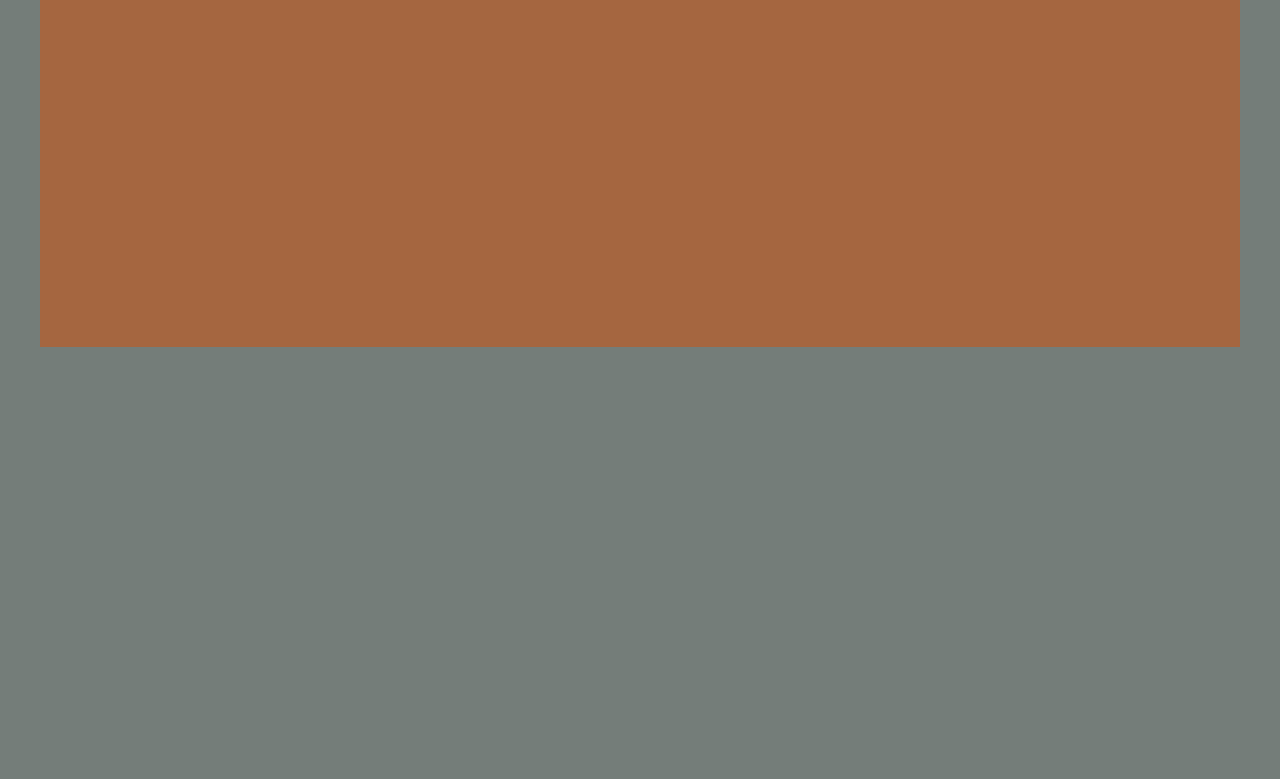
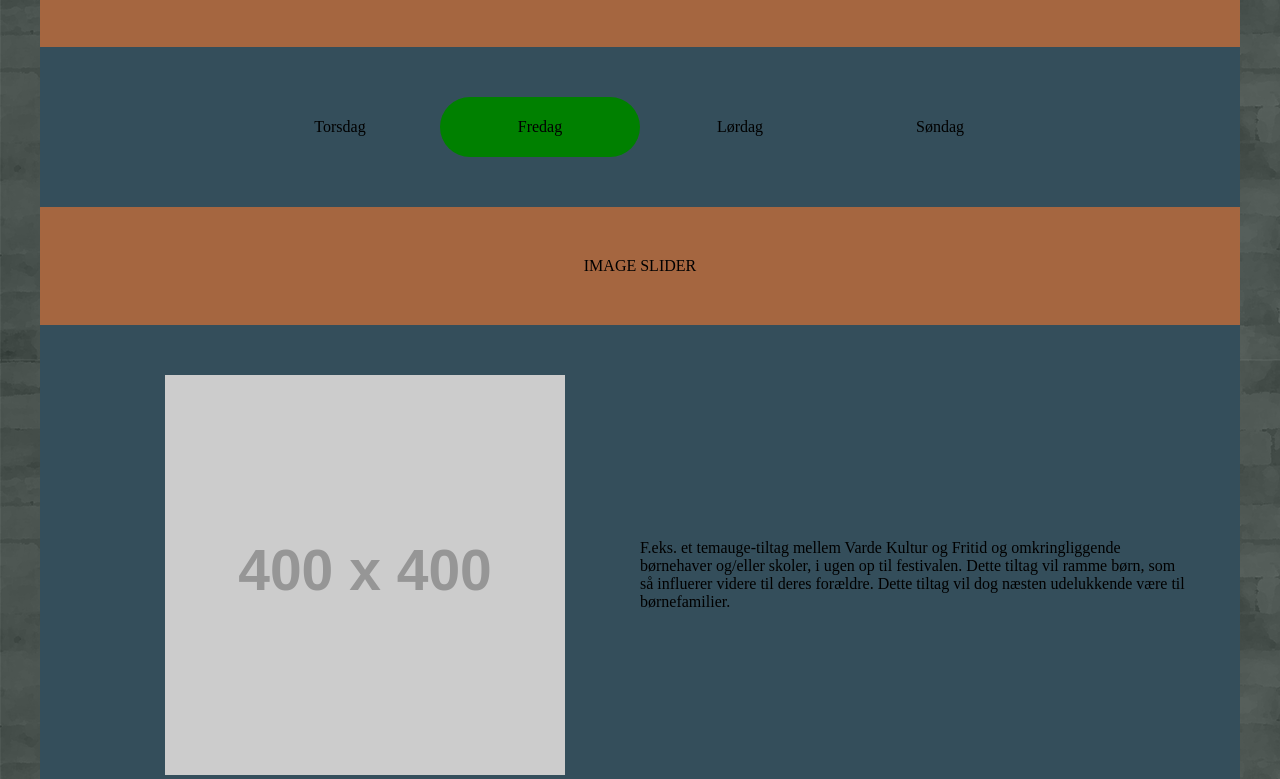
Before and after one commit to emrahpeskovic/eksamen2018, a plain HTML site: page index.html in a window 1280 px wide. Shown: the part 1053-1832 px from the top of the page. Before the commit the page ends 1400 px from the top, so only its background shows below. Drawn offline with Linux system fonts and the light colour scheme; placeholder pictures from the web are drawn by us.

Commit message:
Tilføjelse af bg_tile og diverse sektioner

```diff
--- a/assets/css/style.css
+++ b/assets/css/style.css
@@ -1,5 +1,6 @@
 body {
-  background-color: #747D79;
+  background-image: url("../images/tile.png");
+  /* background-color: #747D79; */
   margin: 0;
 }
 .section {
@@ -21,6 +22,8 @@ body {
   width: 1200px;
   background-color: #344E5B;
   margin: auto;
+  padding: 50px;
+  box-sizing: border-box;
 }
 .row {
   display: flex;
@@ -38,3 +41,14 @@ body {
   display: flex;
   flex: 1;
 }
+.day {
+  width: 200px;
+  height: 60px;
+  display: flex;
+  align-items: center;
+  justify-content: center;
+}
+.active {
+  background-color: green;
+  border-radius: 30px;
+}
--- a/index.html
+++ b/index.html
@@ -12,20 +12,46 @@
       <div class="app_image">
         <img src="http://via.placeholder.com/400x400" alt="">
       </div>
-
-        <p class="app_description"> F.eks. et temauge-tiltag mellem Varde Kultur og Fritid og omkringliggende børnehaver og/eller skoler, i ugen op til festivalen. Dette tiltag vil ramme børn, som så influerer videre til deres forældre. Dette tiltag vil dog næsten udelukkende være til børnefamilier.</p>
+        <p class="app_description">
+          F.eks. et temauge-tiltag mellem Varde Kultur og Fritid og omkringliggende børnehaver og/eller skoler, i ugen op til festivalen. Dette tiltag vil ramme børn, som så influerer videre til deres forældre. Dette tiltag vil dog næsten udelukkende være til børnefamilier.
+        </p>
+    </section>
+    <section class="section2 row">
+      <div class="day">
+        Torsdag
+      </div>
+      <div class="day active">
+        Fredag
+      </div>
+      <div class="day">
+        Lørdag
+      </div>
+      <div class="day">
+        Søndag
+      </div>
+    </section>
+    <section class="section1 row">
+      IMAGE SLIDER
+    </section>
+    <section class="section2 row">
+      <div class="app_image">
+        <img src="http://via.placeholder.com/400x400" alt="">
+      </div>
+        <p class="app_description">
+          F.eks. et temauge-tiltag mellem Varde Kultur og Fritid og omkringliggende børnehaver og/eller skoler, i ugen op til festivalen. Dette tiltag vil ramme børn, som så influerer videre til deres forældre. Dette tiltag vil dog næsten udelukkende være til børnefamilier.
+        </p>
+    </section>
+    <section class="section1 row">
+      <p class="app_description">
+        F.eks. et temauge-tiltag mellem Varde Kultur og Fritid og omkringliggende børnehaver og/eller skoler, i ugen op til festivalen. Dette tiltag vil ramme børn, som så influerer videre til deres forældre. Dette tiltag vil dog næsten udelukkende være til børnefamilier.
+      </p>
+      <div class="app_image">
+        <img src="http://via.placeholder.com/400x400" alt="">
+      </div>
     </section>
     <section class="section2">
     </section>
-    <section class="section1">
-    </section>
-    <section class="section2">
-    </section>
-    <section class="section1">
-    </section>
-    <section class="section2">
-    </section>
-    <section class="section1">
+    <section class="section1 row">
     </section>
   </body>
 </html>
```
Also changed, not shown: assets/images/tile.png (added).
